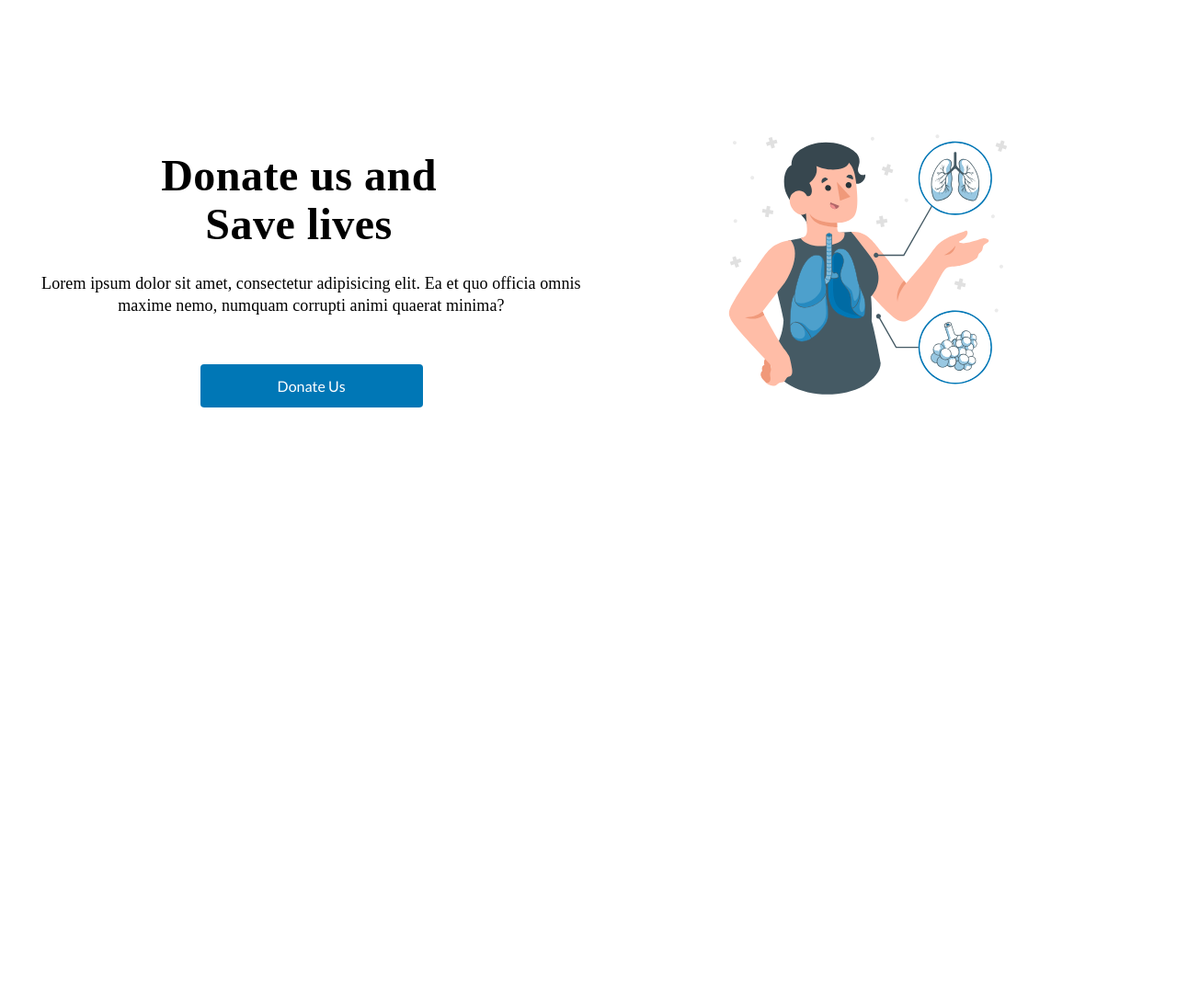
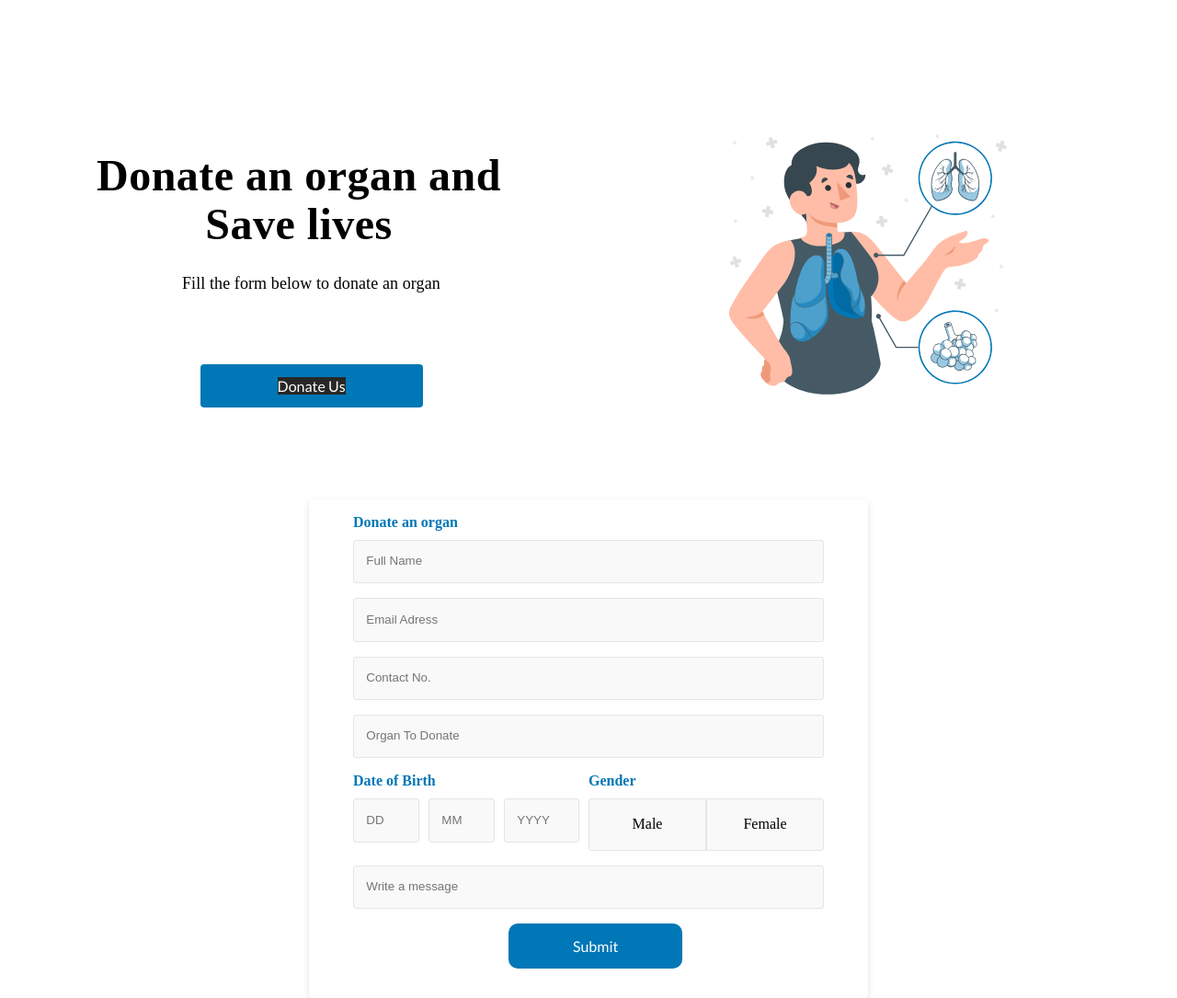
Before and after one commit to musaib-js/heartbeat, a Django app: page /donate/ in a window 1280 px wide. Shown: the part 67-1152 px from the top of the page at 92% size. Before the commit the page ends 510 px from the top, so only its background shows below. Run offline with Django 3.2, Linux system fonts and the light colour scheme.

Commit message:
republicdaycommit

```diff
--- a/home/admin.py
+++ b/home/admin.py
@@ -1,5 +1,5 @@
 from django.contrib import admin
-from .models import donation_plea
+from .models import donation_plea, donation
 
 # Register your models here.
-admin.site.register(donation_plea)
+admin.site.register((donation_plea, donation))
--- a/home/views.py
+++ b/home/views.py
@@ -1,5 +1,5 @@
 from django.shortcuts import render
-from .models import donation_plea
+from .models import donation_plea, donation
 from django.contrib import messages
 
 
@@ -28,6 +28,21 @@
     return render (request, 'recepient.html')
 
 def donate(request):
+    if request.method == "POST":
+        fullname = request.POST["fullname"]
+        email = request.POST["email"]
+        contact = request.POST["contact"]
+        organ = request.POST["organ"]
+        birthdate = request.POST["birthdate"]
+        birthmonth = request.POST["birthmonth"]
+        birthyear = request.POST["birthyear"]
+        gender = request.POST["gender"]
+        message = request.POST["message"]
+
+        newdonation = donation(full_name = fullname, email = email, contact = contact, organ = organ, birth_date = birthdate, birth_month = birthmonth, birth_year = birthyear, gender= gender, message = message)
+        newdonation.save()
+        messages.success(request,  "Your Donation Request Has Been Submitted")
+
     return render (request, 'donate.html')
 
 def cards(request):
--- a/templates/base.html
+++ b/templates/base.html
@@ -17,7 +17,7 @@
                 <li><a href="/cards">CARDS</a></li>
                 <li><a href="/donationplea">RECEPIENT</a></li>
                 <li><a href="/donate">DONATE US</a></li>
-                <li><a href="/">DATABASE</a></li>
+                <li><a href="/static/assets/hexclan.pdf">DATABASE</a></li>
             </ul>
         </nav>
             <a class="cta" href="#"><button>Sign-in</button></a>
--- a/templates/donate.html
+++ b/templates/donate.html
@@ -3,11 +3,71 @@
     <div>
         <img class="illustration" src="/static/images/illustration2.svg" alt="">
         <h1 class="heading">
-            Donate us and <br> Save lives
+            Donate an organ and <br> Save lives
         </h1>
-        <p class="para">Lorem ipsum dolor sit amet, consectetur adipisicing elit. Ea et quo officia omnis maxime nemo, numquam corrupti animi quaerat minima?</p>
+        <p class="para">Fill the form below to donate an organ</p>
     </div>
-    <button class="btn">
-        Donate Us
+    <button class="btn"><a href = "#recepient-form">
+        Donate Us</a>
     </button>
+
+        </div>
+    </div>
+    <div id="recepient-form" class="container">
+        <form action = "/donate/" method = "POST">
+          <div class="row">
+          {% for x in messages %}
+          <h3>{{x.message}}</h3>
+          {% endfor %}
+            <h4>Donate an organ</h4>
+            <div class="input-group ">
+              <input name = "fullname" type="text" placeholder="Full Name"required/>
+              <div class="input-icon"></div>
+            </div>
+            <div class="input-group ">
+              <input name= "email" type="email" placeholder="Email Adress"required/>
+              <div class="input-icon"><i class="fa fa-envelope"></i></div>
+            </div>
+            <div class="input-group">
+              <input name = "contact" type="tel" placeholder="Contact No."required/>
+              <div class="input-icon"><i class="fa fa-key"></i></div>
+            </div>
+            <div class="input-group">
+            <input name = "organ" type="text" placeholder="Organ To Donate"required/>
+            <div class="input-icon"><i class="fa fa-key"></i></div>
+            </div>
+          </div>
+          <div class="row">
+            <div class="col-half">
+              <h4>Date of Birth</h4>
+              <div class="input-group">
+                <div class="col-third">
+                  <input name = "birthdate" type="text" placeholder="DD" required/>
+                </div>
+                <div class="col-third">
+                  <input name = "birthmonth" type="text" placeholder="MM" required/>
+                </div>
+                <div class="col-third">
+                  <input name = "birthyear" type="text" placeholder="YYYY" required/>
+                </div>
+              </div>
+            </div>
+            <div class="col-half">
+              <h4>Gender</h4>
+              <div class="input-group">
+                <input  id="gender-male" type="radio" name="gender" value="male" required/>
+                <label for="gender-male">Male</label>
+                <input id="gender-female" type="radio" name="gender" value="female" required/>
+                <label for="gender-female">Female</label>
+              </div>
+            </div>
+          </div>
+          <div class="input-group">
+            <input name = "message" type="text" placeholder="Write a message" required/>
+            </div>
+          <button type="submit" class="form-submit">Submit</button>
+          {% csrf_token %}
+        </form>
+
+
 {% endblock  %}
--- a/templates/home.html
+++ b/templates/home.html
@@ -2,9 +2,9 @@
 {% block body %}
         <img class="illustration" src="/static/images/Illustration.svg" alt="">
         <h1 class="heading">
-            Here to give you a <br> HeartBeat
+            Here to give you  <br> HeartBeat
         </h1>
-        <p class="para">Lorem ipsum dolor sit amet, consectetur adipisicing elit. Ea et quo officia omnis maxime nemo, numquam corrupti animi quaerat minima?</p>
+        <p class="para">A website that will help the recepient to find a correct donor or hospital for its biological transplantation needs.</p>
     </div>
     <button class="btn">
         Get Started
```
Also changed, not shown: home/models.py (+20 -0 lines), static/assets/css/donorform.css (added, +64 -0 lines), templates/donorform.html (added, +58 -0 lines), db.sqlite3, home/migrations/0003_donation.py (added), 2 other files.
